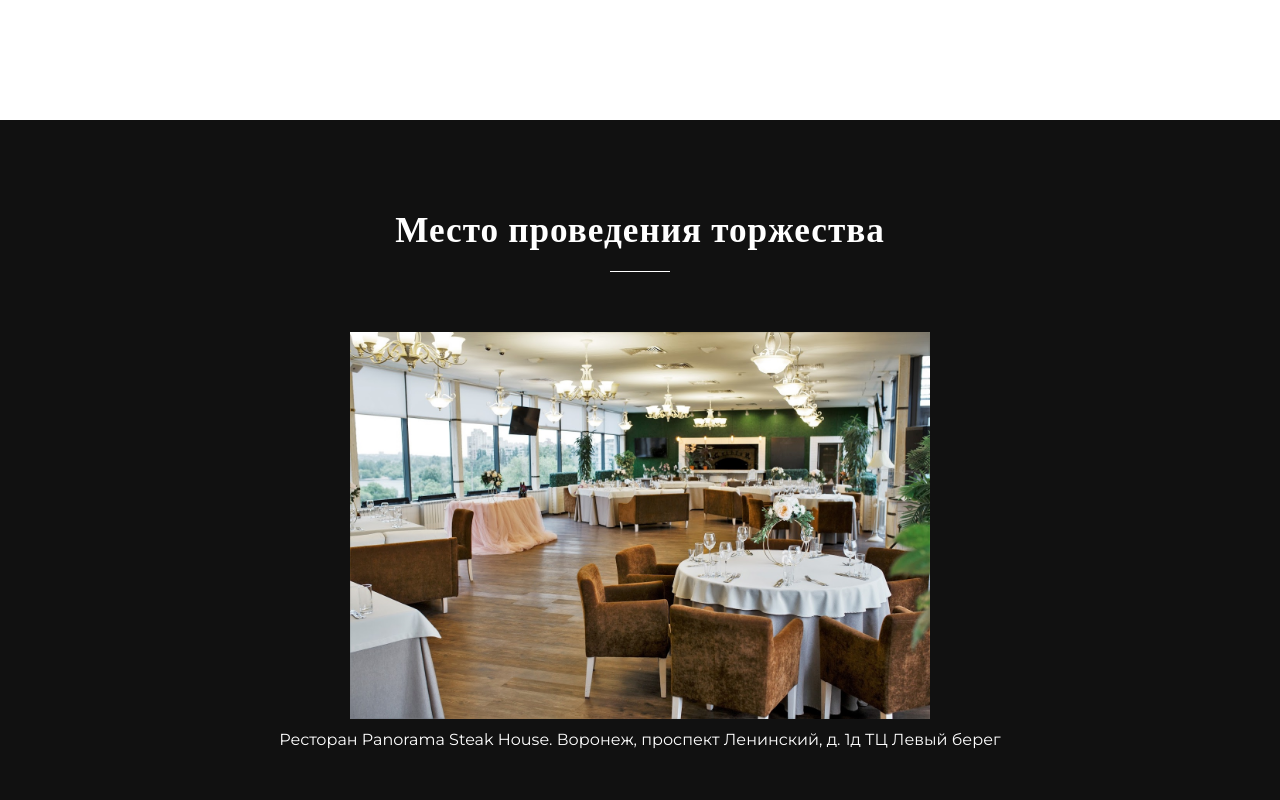
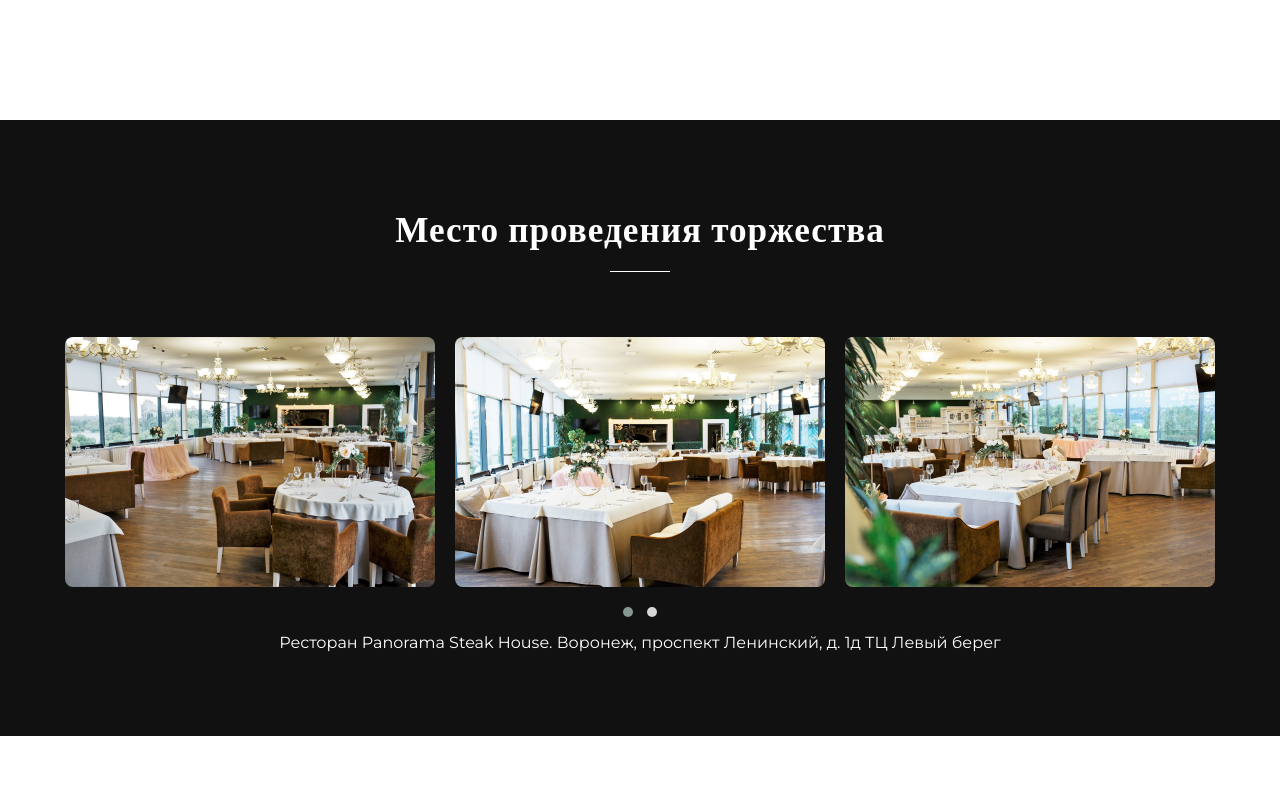
Before and after one commit to onegreat/waddingtest, a plain HTML site: page index.html in a window 1280 px wide. Shown: the part 680-1480 px from the top of the page. Drawn offline with nearby package versions, Linux system fonts and the light colour scheme.

Commit message:
Добавил слайдер и анимацию плавного появления блоков

```diff
--- /dev/null
+++ b/css/owl.theme.default.min.css
@@ -0,0 +1,6 @@
+/**
+ * Owl Carousel v2.3.4
+ * Copyright 2013-2018 David Deutsch
+ * Licensed under: SEE LICENSE IN https://github.com/OwlCarousel2/OwlCarousel2/blob/master/LICENSE
+ */
+.owl-theme .owl-dots,.owl-theme .owl-nav{text-align:center;-webkit-tap-highlight-color:transparent}.owl-theme .owl-nav{margin-top:10px}.owl-theme .owl-nav [class*=owl-]{color:#FFF;font-size:14px;margin:5px;padding:4px 7px;background:#D6D6D6;display:inline-block;cursor:pointer;border-radius:3px}.owl-theme .owl-nav [class*=owl-]:hover{background:#869791;color:#FFF;text-decoration:none}.owl-theme .owl-nav .disabled{opacity:.5;cursor:default}.owl-theme .owl-nav.disabled+.owl-dots{margin-top:10px}.owl-theme .owl-dots .owl-dot{display:inline-block;zoom:1}.owl-theme .owl-dots .owl-dot span{width:10px;height:10px;margin:5px 7px;background:#D6D6D6;display:block;-webkit-backface-visibility:visible;transition:opacity .2s ease;border-radius:30px}.owl-theme .owl-dots .owl-dot.active span,.owl-theme .owl-dots .owl-dot:hover span{background:#869791}
--- a/css/style.css
+++ b/css/style.css
@@ -137,6 +137,9 @@
   /* Section styles */
   section {
     padding: 20px 0;
+    opacity: 0;
+    transform: translateY(25px);
+    transition: transform 1s, opacity 0.5s;
   }
 
   .section-title {
@@ -483,6 +486,24 @@
   color: #d1d1d1;
 }
 
+/* Slider */
+
+.owl-item {
+  padding: 5px;
+}
+
+.owl-item .slide {
+  height: 250px;
+  background-size: cover;
+  border-radius: 8px;
+  overflow: visible;
+  transition: transform 0.3s;
+}
+
+.owl-item .slide:hover {
+  transform: scale(1.03);
+}
+
 /* Footer */
 footer {
   background-color: var(--accent-color);
--- a/index.html
+++ b/index.html
@@ -6,10 +6,9 @@
     <title>Алексей и Анна | Приглашение на свадьбу</title>
     <link rel="preconnect" href="https://fonts.googleapis.com" />
     <link rel="preconnect" href="https://fonts.gstatic.com" crossorigin />
-    <link
-      href="https://fonts.googleapis.com/css2?family=Playfair+Display:wght@400;700&family=Montserrat:wght@300;400;600&display=swap"
-      rel="stylesheet"
-    />
+    <link href="https://fonts.googleapis.com/css2?family=Playfair+Display:wght@400;700&family=Montserrat:wght@300;400;600&display=swap" rel="stylesheet"/>
+    <link rel="stylesheet" href="css/owl.carousel.min.css">
+    <link rel="stylesheet" href="css/owl.theme.default.min.css">
     <link rel="stylesheet" href="css/style.css" />
   </head>
   <body>
@@ -47,7 +46,20 @@
       <div class="container">
         <h2 class="section-title">Место проведения торжества</h2>
         <div class="location-photo">
-          <img src="img/location.jpg">
+          <div class="owl-carousel owl-theme" id="slider">
+            <div class="slide" style="background-image: url(img/location.jpg)">
+                <h2 class="slide__title"></h2>
+            </div>
+            <div class="slide" style="background-image: url(img/location1.jpg)">
+                <h2 class="slide__title"></h2>
+            </div>
+            <div class="slide" style="background-image: url(img/location2.jpg)">
+                <h2 class="slide__title"></h2>
+            </div>
+            <div class="slide" style="background-image: url(img/location3.jpg)">
+                <h2 class="slide__title"></h2>
+            </div>
+          </div>
         </div>
         <div class="location-content">
           <div class="location-text">
@@ -224,6 +236,8 @@
     </footer>
   </body>
 
+<script src="https://code.jquery.com/jquery-3.4.1.min.js"></script>
+<script src="js/owl.carousel.min.js"></script>
 <script src="js/script.js"></script>
 
 </html>
--- a/js/script.js
+++ b/js/script.js
@@ -42,3 +42,51 @@ document.addEventListener('DOMContentLoaded', () => {
   updateTimer();
   const timerId = setInterval(updateTimer, 1000);
 });
+
+$(document).ready(function(){
+    const slider = $("#slider").owlCarousel({
+        loop:true,
+        margin:10,
+        nav:false,
+        responsive:{
+            0:{
+                items:1
+            },
+            600:{
+                items:2
+            },
+            1000:{
+                items:3
+            }
+        }
+    });
+});
+
+document.addEventListener('DOMContentLoaded', function() {
+
+  let blocks = document.querySelectorAll('section');
+
+  function checkBlocksVisibility() {
+
+    let windowHeight = window.innerHeight;
+
+    blocks.forEach(block => {
+
+      let blockPosition = block.getBoundingClientRect().top;
+
+      if (blockPosition < windowHeight - 100) {
+        block.style.opacity = "1";
+        block.style.transform = "translateY(0)";
+      } else {
+        block.style.opacity = "0";
+        block.style.transform = "translateY(50px)";
+      }
+
+    });
+
+  }
+
+  checkBlocksVisibility();
+
+  window.addEventListener('scroll', checkBlocksVisibility);
+});
```
Also changed, not shown: css/owl.carousel.min.css (added), js/owl.carousel.min.js (added).
